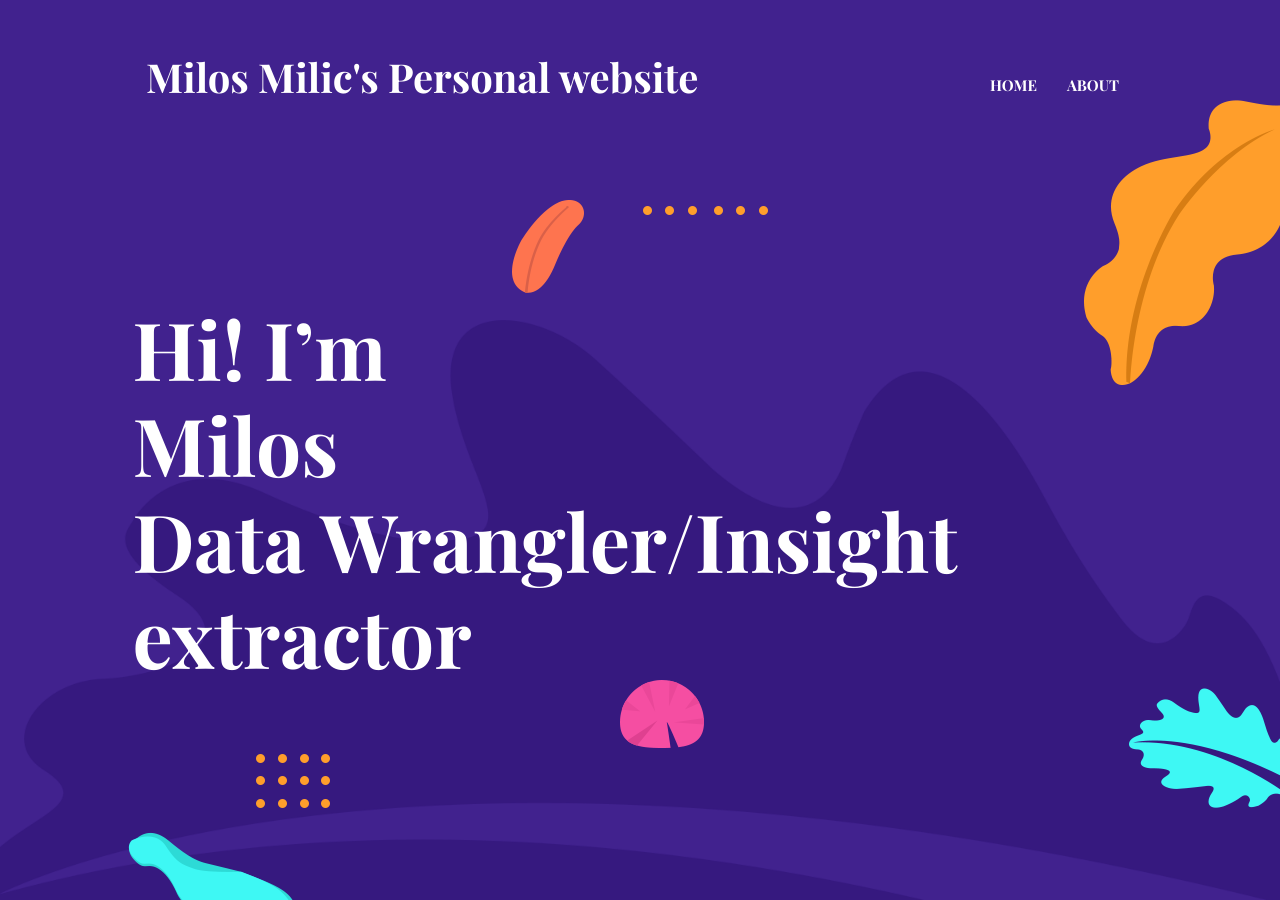
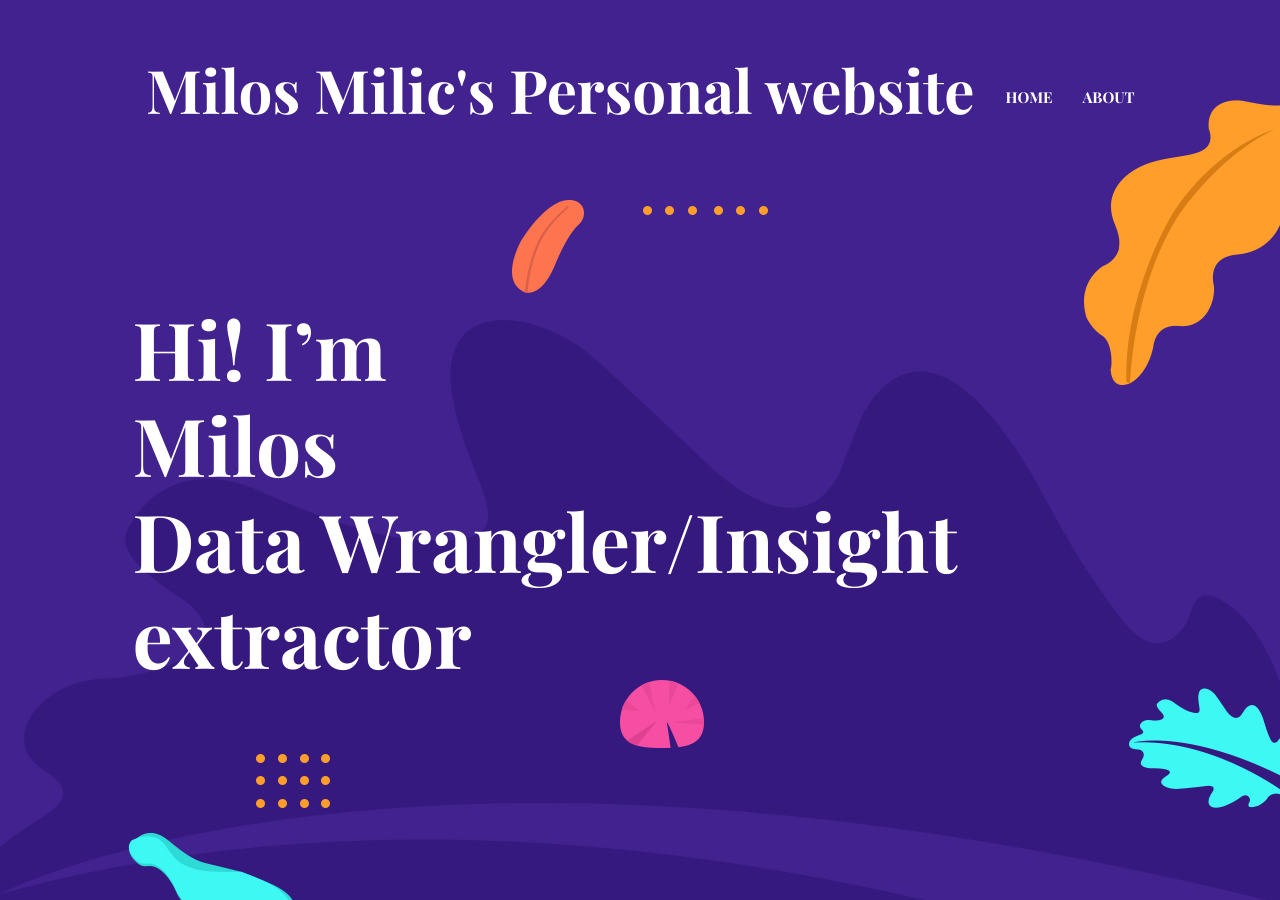
Before and after one commit to milicmil/milicmil.github.io, a Jekyll site: the page built from index.html, in a window 1280 px wide and 900 px high. Built offline with Jekyll 4.4.1, drawn with Linux system fonts in a browser that asks for light colours.

```diff
--- a/_includes/header.html
+++ b/_includes/header.html
@@ -4,7 +4,7 @@
       {% if site.data.settings.logo %}
         <img src="{{ site.data.settings.logo | absolute_url }}" alt="{{ site.data.settings.title }}">
         {% else if %}
-        <h3 class="text-white font-tertiary">{{site.data.settings.title}}</h3>
+        <h2 class="text-white font-tertiary">{{site.data.settings.title}}</h2>
       {% endif %}
     </a>
     <button class="navbar-toggler" type="button" data-toggle="collapse" data-target="#navigation"
```
